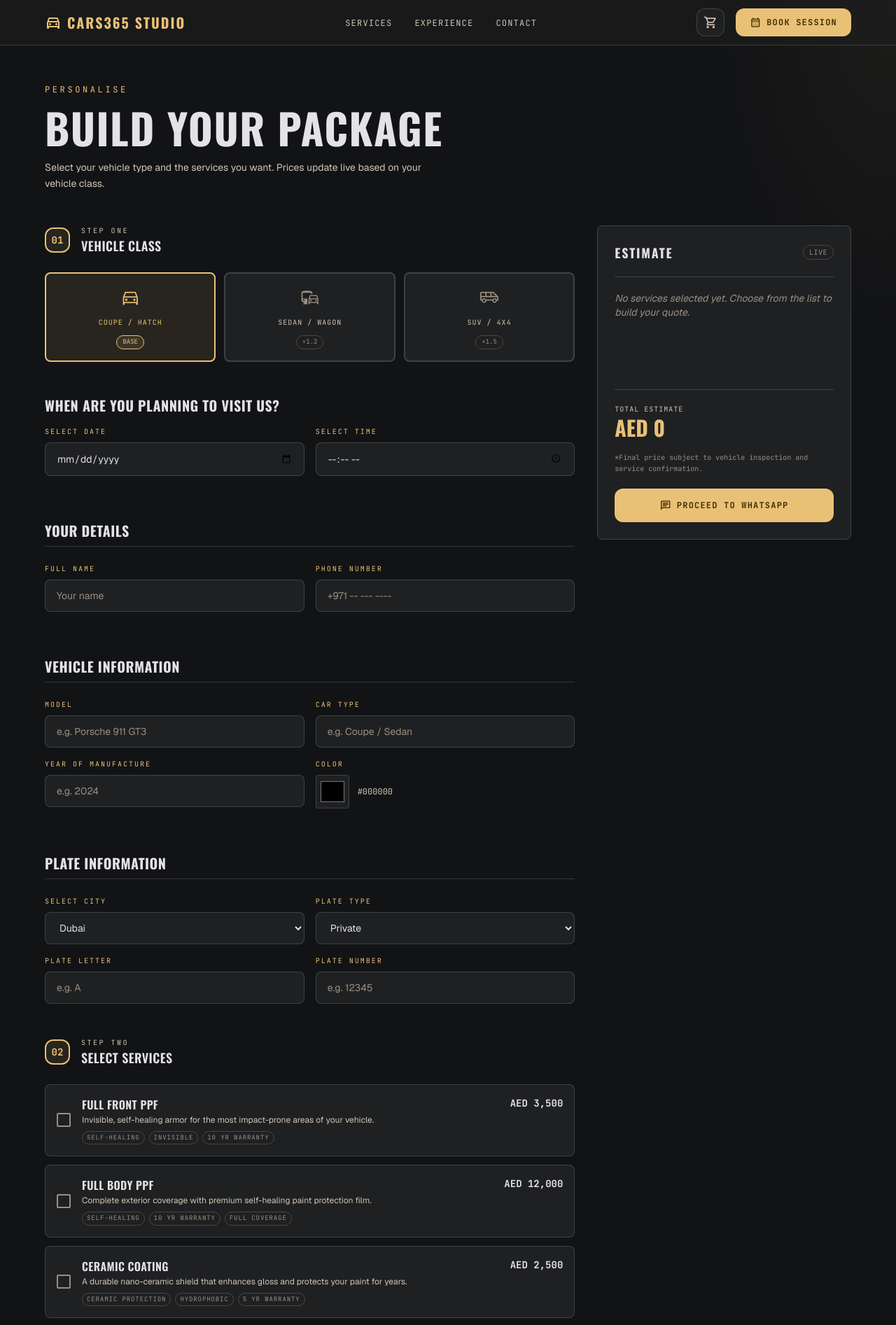
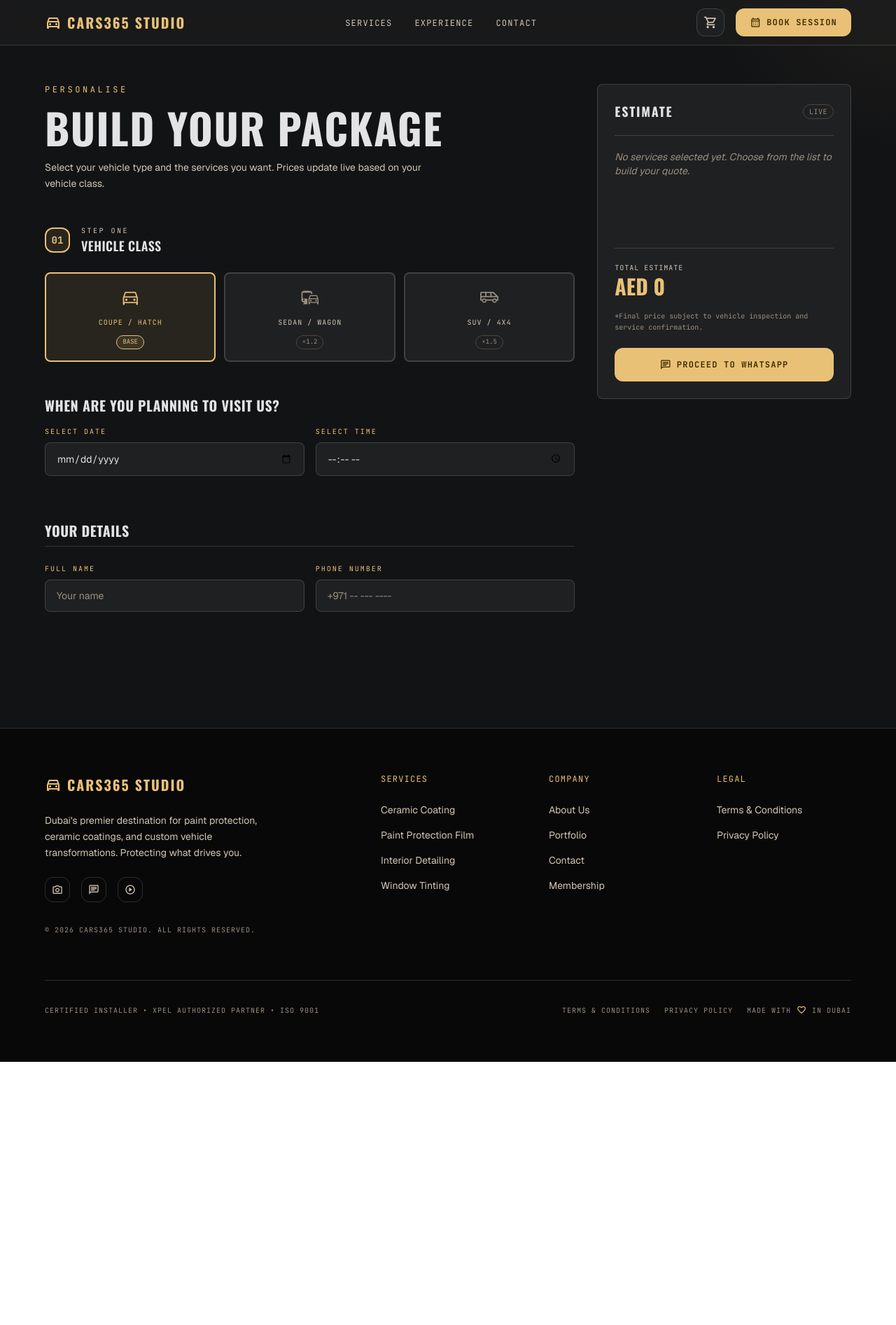
Before and after one commit to DevNox-Lab/cars365studio, a React (Vite) app: page /build-package in a window 1280 px wide. Shown: the top 1893 px of the page at 70% size. After the commit the page ends 1517 px from the top, so only its background shows below. Built offline with nearby package versions, Linux system fonts and the light colour scheme.

Commit message:
build-package page right side sticky and left side scrollable

```diff
--- a/src/components/PackageBuilder.jsx
+++ b/src/components/PackageBuilder.jsx
@@ -44,6 +44,10 @@ export default function PackageBuilder() {
       />
 
       <div className="max-w-container-max mx-auto relative z-10">
+        {/* Two-column layout */}
+        <div className="grid grid-cols-1 lg:grid-cols-12 gap-8 items-start">
+          {/* Left — steps (8/12) - scrollable on desktop */}
+          <div className="lg:col-span-8 space-y-12 lg:h-[100vh] lg:overflow-y-auto no-scrollbar pb-12">
             {/* Section header */}
             <div className="mb-12">
               <p className="font-mono text-xs text-primary uppercase tracking-[0.3em] mb-4">
@@ -53,15 +57,11 @@ export default function PackageBuilder() {
                 BUILD YOUR PACKAGE
               </h2>
               <p className="font-body text-on-surface-variant text-sm max-w-xl leading-relaxed">
-            Select your vehicle type and the services you want. Prices update
-            live based on your vehicle class.
+                Select your vehicle type and the services you want. Prices
+                update live based on your vehicle class.
               </p>
             </div>
 
-        {/* Two-column layout */}
-        <div className="grid grid-cols-1 lg:grid-cols-12 gap-8 items-start">
-          {/* Left — steps (8/12) */}
-          <div className="lg:col-span-8 space-y-12">
             <VehicleSelector
               selectedVehicleId={selectedVehicleId}
               onSelectVehicle={selectVehicle}
--- a/src/components/ServiceSelector.jsx
+++ b/src/components/ServiceSelector.jsx
@@ -1,10 +1,14 @@
-import services from '../data/services'
+import services from '../data/services';
 
 function formatAED(amount) {
-  return `AED ${Math.round(amount).toLocaleString('en-AE')}`
+  return `AED ${Math.round(amount).toLocaleString('en-AE')}`;
 }
 
-export default function ServiceSelector({ selectedServiceIds, currentMultiplier, onToggleService }) {
+export default function ServiceSelector({
+  selectedServiceIds,
+  currentMultiplier,
+  onToggleService,
+}) {
   return (
     <div>
       {/* Step header */}
@@ -23,7 +27,7 @@ export default function ServiceSelector({ selectedServiceIds, currentMultiplier,
       </div>
 
       {/* Service rows */}
-      <div className="h-[calc(100vh-200px)] overflow-auto space-y-3">
+
       <div className="flex flex-col gap-3">
         {services.map((service) => {
           const isSelected = selectedServiceIds.has(service.id);
@@ -112,6 +116,5 @@ export default function ServiceSelector({ selectedServiceIds, currentMultiplier,
         })}
       </div>
     </div>
-    </div>
   );
 }
```
Lines whose indentation alone changed are shown as unchanged.
